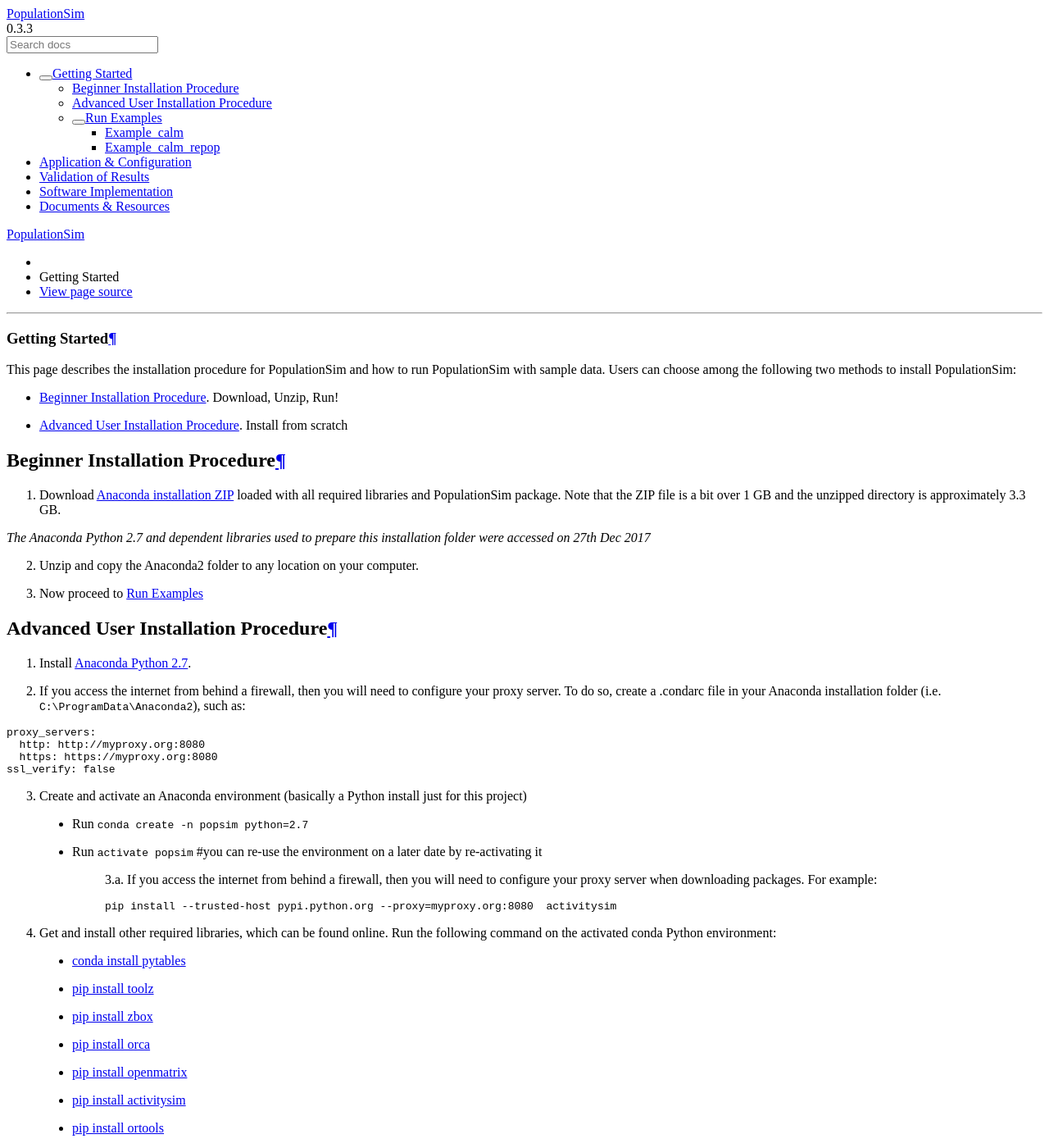
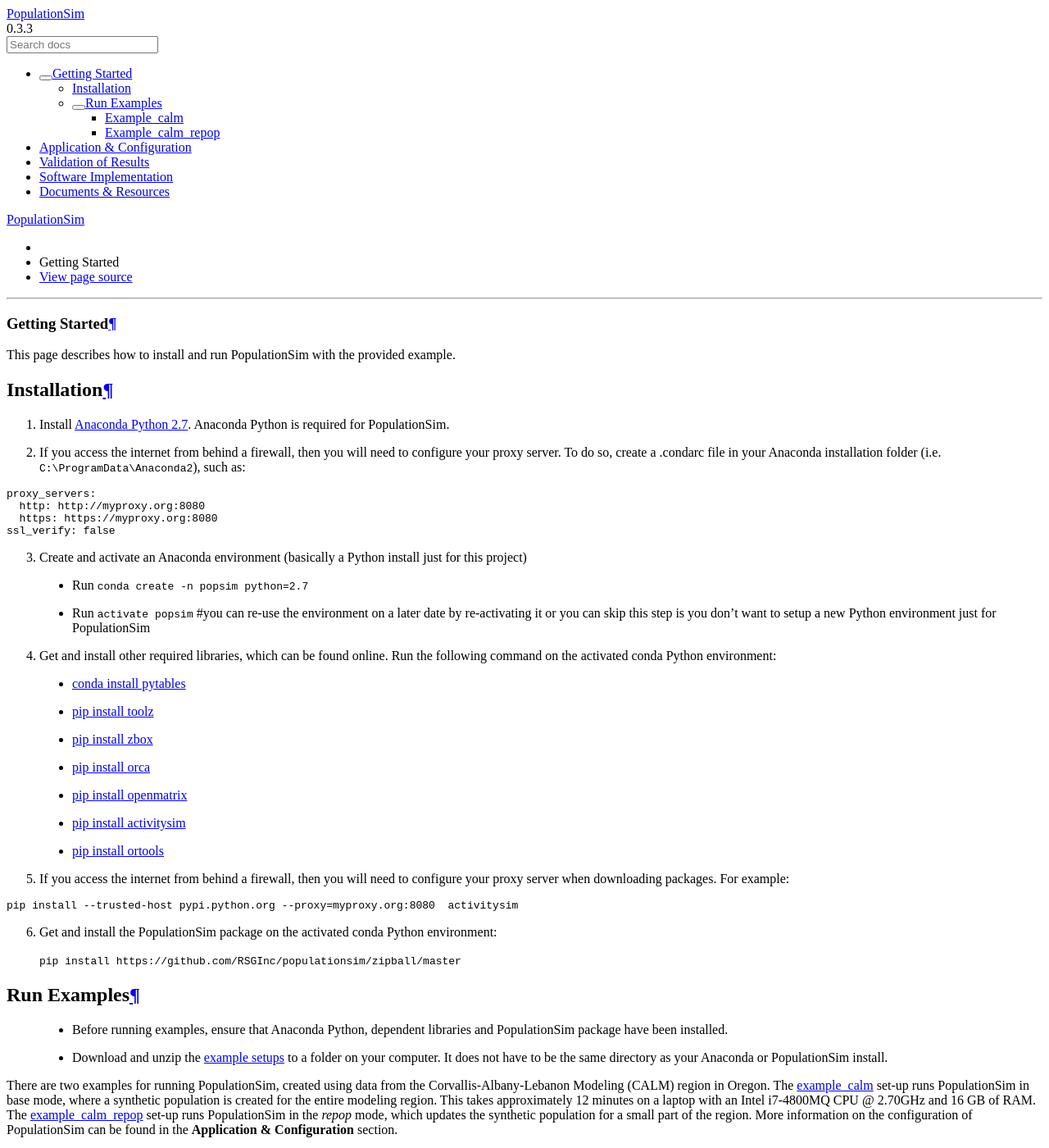
Before and after one commit to ActivitySim/populationsim, a Sphinx documentation site: the page built from docs/getting_started.rst, in a window 1280 px wide and 1400 px high. Shown: the whole window at 82% size. Built offline with Sphinx 7.4.7 and the Read the Docs theme 2.0.0, drawn with Linux system fonts in a browser that asks for light colours; some of the changed text lies outside the part shown.

Commit message:
#63 plus some text related to #64

```diff
--- a/docs/getting_started.rst
+++ b/docs/getting_started.rst
@@ -7,27 +7,12 @@
 Getting Started
 ===============
 
-This page describes the installation procedure for PopulationSim and how to run PopulationSim with sample data. Users can choose among the following two methods to install PopulationSim:
+This page describes how to install and run PopulationSim with the provided example.
 
-* `Beginner Installation Procedure`_. Download, Unzip, Run!
-* `Advanced User Installation Procedure`_. Install from scratch
+Installation
+------------
 
-
-Beginner Installation Procedure
---------------------------------
-
-1. Download `Anaconda installation ZIP <https://github.com/RSGInc/populationSim_resources/raw/master/complete_setup/Anaconda2.zip>`_ loaded with all required libraries and PopulationSim package. Note that the ZIP file is a bit over 1 GB and the unzipped directory is approximately 3.3 GB.
-
-*The Anaconda Python 2.7 and dependent libraries used to prepare this installation folder were accessed on 27th Dec 2017*
-
-2. Unzip and copy the Anaconda2 folder to any location on your computer.
-
-3. Now proceed to `Run Examples`_
-
-
-Advanced User Installation Procedure
--------------------------------------
-1. Install `Anaconda Python 2.7 <https://www.continuum.io/downloads>`__.
+1. Install `Anaconda Python 2.7 <https://www.continuum.io/downloads>`__.  Anaconda Python is required for PopulationSim.
 
 2. If you access the internet from behind a firewall, then you will need to configure your proxy server. To do so, create a .condarc file in your Anaconda installation folder (i.e. ``C:\ProgramData\Anaconda2``), such as:
 
@@ -38,17 +23,10 @@
     https: https://myproxy.org:8080
   ssl_verify: false
 
-
 3. Create and activate an Anaconda environment (basically a Python install just for this project)
 
   * Run ``conda create -n popsim python=2.7``
-  * Run ``activate popsim`` #you can re-use the environment on a later date by re-activating it
-
-     3.a. If you access the internet from behind a firewall, then you will need to configure your proxy server when downloading packages. For example:
-
-     ::
-
-       pip install --trusted-host pypi.python.org --proxy=myproxy.org:8080  activitysim
+  * Run ``activate popsim`` #you can re-use the environment on a later date by re-activating it or you can skip this step is you don't want to setup a new Python environment just for PopulationSim
 
 4. Get and install other required libraries, which can be found online.  Run the following command on the activated conda Python environment:
 
@@ -60,50 +38,39 @@
   * `pip install activitysim <https://pypi.python.org/pypi/activitysim>`__
   * `pip install ortools <https://github.com/google/or-tools>`__
 
-5. After setting up Anaconda Python and dependent libraries, run the following command on the activated conda Python environment to install PopulationSim package:
+5. If you access the internet from behind a firewall, then you will need to configure your proxy server when downloading packages. For example:
+
+::
+
+  pip install --trusted-host pypi.python.org --proxy=myproxy.org:8080  activitysim
+
+6. Get and install the PopulationSim package on the activated conda Python environment:
 
    ``pip install https://github.com/RSGInc/populationsim/zipball/master``
-
-6. Run ``deactivate`` to deactivate the active conda Python environment
-
-7. Now proceed to `Run Examples`_
-
-
-
 
 Run Examples
 ------------
 
-	* Before running examples, ensure that Anaconda Python, dependent libraries and PopulationSim package have been installed (see above). If the fully loaded Anaconda install was downloaded, then it should have been unzipped to an appropriate location on your computer.
+  * Before running examples, ensure that Anaconda Python, dependent libraries and PopulationSim package have been installed.
 
-	* Download and unzip the `example set ups <https://github.com/RSGInc/populationSim_resources/raw/master/example_setup/PopulationSimExampleSetUps.7z>`_ to a folder on your computer. It does not have to be the same directory as your Anaconda or PopulationSim install.
+  * Download and unzip the `example setups <https://github.com/RSGInc/populationSim_resources/raw/master/example_setup/PopulationSimExampleSetUps.7z>`_ to a folder on your computer. It does not have to be the same directory as your Anaconda or PopulationSim install.
 
-There are two examples for running PopulationSim, created using data from the Corvallis-Albany-Lebanon Modeling (CALM) region in Oregon. The `Example_calm`_ set-up runs PopulationSim in base mode, where a synthetic population is created for the entire modeling region. This takes approximately 12 minutes on a laptop with an Intel i7-4800MQ CPU @ 2.70GHz and 16 GB of RAM. The `Example_calm_repop`_ set-up runs PopulationSim in the *repop* mode, which updates the synthetic population for a small part of the region. More information on the configuration of PopulationSim can be found in the **Application & Configuration** section.
+There are two examples for running PopulationSim, created using data from the Corvallis-Albany-Lebanon Modeling (CALM) region in Oregon. The `example_calm`_ set-up runs PopulationSim in base mode, where a synthetic population is created for the entire modeling region. This takes approximately 12 minutes on a laptop with an Intel i7-4800MQ CPU @ 2.70GHz and 16 GB of RAM. The `example_calm_repop`_ set-up runs PopulationSim in the *repop* mode, which updates the synthetic population for a small part of the region. More information on the configuration of PopulationSim can be found in the **Application & Configuration** section.
 
 Example_calm
 ~~~~~~~~~~~~
 
 Follow the steps below to run **example_calm** set up:
 
-  * Open the *RunPopulationSim.bat* script from the example_calm folder in edit mode
-  * Set the location of the Anaconda installation directory in the batch script as shown below (note: if the path contains spaces, put quotes around the path):
-
-  ::
-
-   :: USER INPUTS
-   :: ---------------------------------------------------------------------
-   :: Local Anaconda installation directory
-   SET ANACONDA_DIR=E:\path\to\this\directory\Anaconda2
-   :: ---------------------------------------------------------------------
-
-  * Close the *RunPopulationSim.bat* script and then double click to launch the run
-  * Close the run window by pressing any key. Check the outputs in the *output* folder
-  * If the Conda environment was created in the global Anaconda Install on the user's computer, the setup can be run by opening a CMD window in the setup directory and running the following commands:
+  * Open a command prompt in the example_calm folder
+  * Run the following commands:
 
   ::
 
    activate popsim
    python run_populationsim.py
+
+  * Review the outputs in the *output* folder
 
 Example_calm_repop
 ~~~~~~~~~~~~~~~~~~
@@ -111,22 +78,12 @@
 The repop configuration requires outputs from a base run. Therefore, the base configuration must be run before running the repop configuration. Follow the steps below to run **example_calm_repop** set up:
 
   * Copy the **pipeline.h5** file from the example_calm\\output directory to example_calm_repop\\output directory (all PopulationSim files are stored in pipeline.h5 file)
-  * Open the *RunPopulationSim.bat* script from the example_calm_repop folder in edit mode
-  * Set the location of the Anaconda installation directory in the batch script as shown below (note: if the path contains spaces, put quotes around the path):
-
-  ::
-
-   :: USER INPUTS
-   :: ---------------------------------------------------------------------
-   :: Local Anaconda installation directory
-   SET ANACONDA_DIR=E:\path\to\this\directory\Anaconda2
-   :: ---------------------------------------------------------------------
-
-  * Close the *RunPopulationSim.bat* script and then double click to launch the run
-  * Close the run window by pressing any key. Check the outputs in the *output* folder
-  * If the Conda environment was created in the global Anaconda Install on the user's computer, the setup can be run by opening a CMD window in the setup directory and running the following commands:
+  * Open a command prompt in the example_calm_repop folder
+  * Run the following commands:
 
   ::
 
    activate popsim
    python run_populationsim.py
+
+  * Review the outputs in the *output* folder
```
Also changed, not shown: docs/application_configuration.rst (+10 -11 lines), docs/docs.rst (+3 -5 lines), docs/images/PopulationSimFolderStructure.png.
